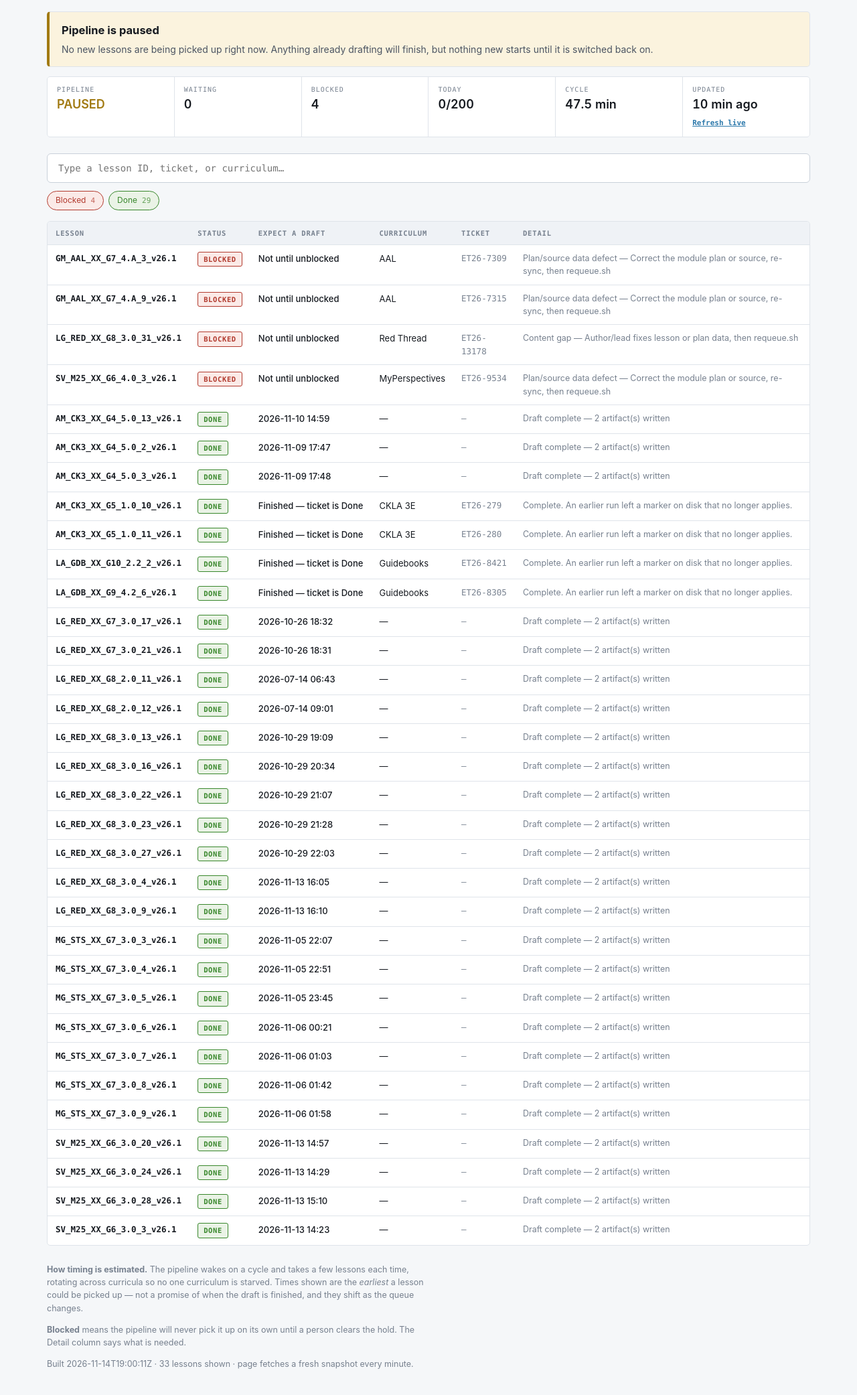
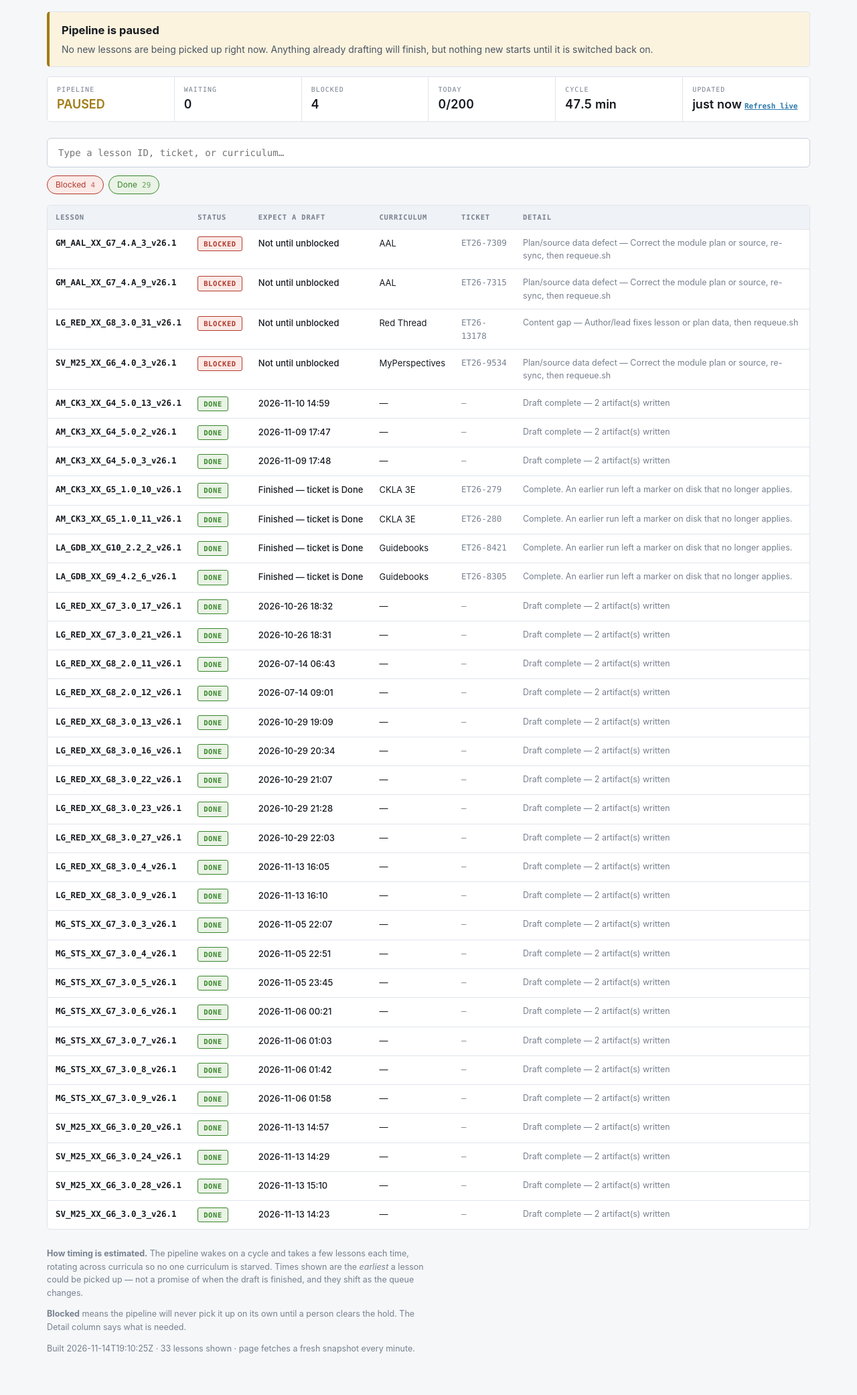
Before and after one commit to coursemojo/activityQueueBoard, a plain HTML site: page index.html in a window 1280 px wide. Shown: the part 145-2228 px from the top of the page at 67% size. Drawn offline with Linux system fonts and the light colour scheme.

Commit message:
Queue board: 2026-11-14 14:10:22

```diff
--- a/index.html
+++ b/index.html
@@ -125,7 +125,7 @@ footer code { font-family:var(--mono); font-size:11.5px; }
   <div class="f"><span>Blocked</span><strong>4</strong></div>
   <div class="f"><span>Today</span><strong>0/200</strong></div>
   <div class="f"><span>Cycle</span><strong>47.5 min</strong></div>
-  <div class="f"><span>Updated</span><strong id="age">2026-11-14 19:00</strong>
+  <div class="f"><span>Updated</span><strong id="age">2026-11-14 19:10</strong>
     <button class="refresh-live" id="refresh-live" type="button">Refresh live</button></div>
 </div>
 
@@ -150,7 +150,7 @@ footer code { font-family:var(--mono); font-size:11.5px; }
   when the draft is finished, and they shift as the queue changes.</p>
   <p><strong>Blocked</strong> means the pipeline will never pick it up on its own until a
   person clears the hold. The Detail column says what is needed.</p>
-  <p>Built <span id="built">2026-11-14T19:00:11Z</span> · 33 lessons shown ·
+  <p>Built <span id="built">2026-11-14T19:10:25Z</span> · 33 lessons shown ·
   page fetches a fresh snapshot every minute.</p>
 </footer>
 </div>
```
